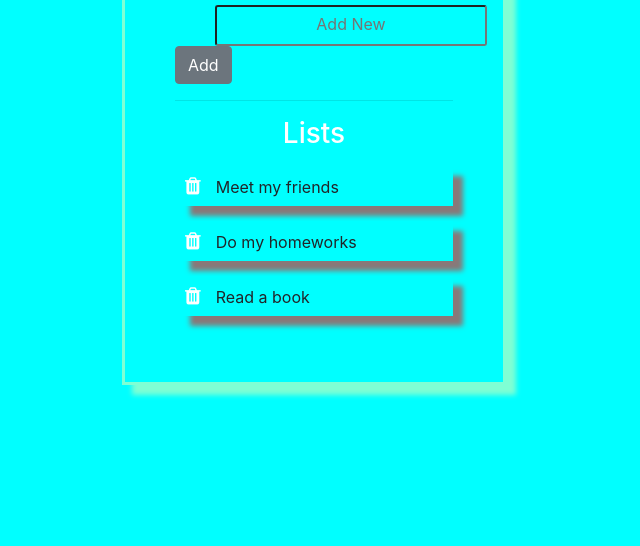
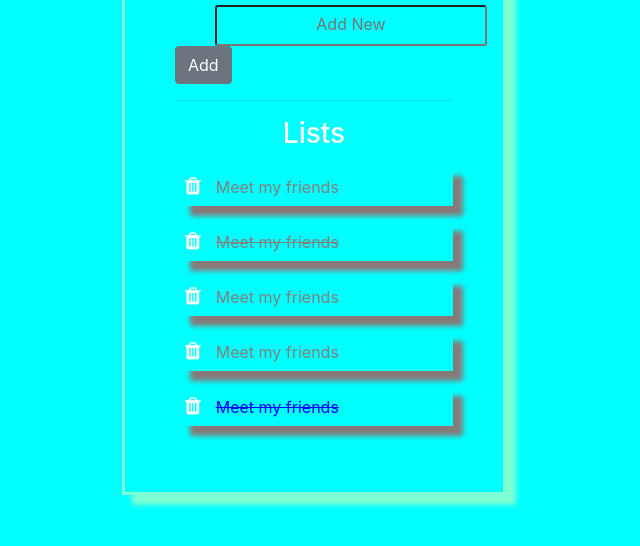
Before and after one commit to Hasmikdavtyan/react_c, a React app: page / in a window 1280 px wide. Shown: the part 224-770 px from the top of the page, without its empty margins (326-966 px from the left). Built offline with nearby package versions, Linux system fonts and the light colour scheme.

Commit message:
to do List

```diff
--- /dev/null
+++ b/src/components/App/App.css
@@ -0,0 +1,25 @@
+main{
+    height: 50%;
+   width: 30%;
+   margin: 0 auto;
+   background-color: aquamarine;
+
+   box-shadow: 10px 10px 5px aquamarine;
+
+
+}
+.AppStyle{
+ border: 3px solid aquamarine;
+ width: 100%;
+ margin: 0 auto;
+ margin-top: 120px;
+ background-color: aqua;
+
+ padding: 50px;
+}
+
+
+.AppStyle h1{
+font-weight: 500;
+margin-left: 40px;
+}
--- /dev/null
+++ b/src/components/App/App.js
@@ -0,0 +1,63 @@
+import React from "react";
+import Filter from "../Filter/Filter";
+import List from "../List/List";
+import './App.css'
+
+const dataArr = [
+    {
+        id:1,
+        title:'To do List',
+        isDone: false ,
+        important: true,
+
+    },
+
+    {
+        id:2,
+        title:'To do List 2',
+        isDone: true,
+        important: true,
+
+    },
+
+    {
+        id:3,
+        title:'grel',
+        isDone: false ,
+        important: true,
+
+    },
+    {
+        id:4,
+        title:'kardal',
+        isDone: false ,
+        important: true,
+
+    },
+
+    {
+        id:5,
+        title:'kardal',
+        isDone: true ,
+        important: false,
+
+    }
+]
+
+
+const App = () => {
+    return (
+        <main>
+              <div className="AppStyle">
+            <h1 className="text-white">ToDo List</h1>
+            <Filter/>
+            <List listData={dataArr}/>
+
+        </div>
+        </main>
+
+
+    );
+};
+
+export default App
--- a/src/components/List/List.js
+++ b/src/components/List/List.js
@@ -1,20 +1,29 @@
 import React from "react";
-import LiItem from "./../../components/ListItem/LiItem1";
-import LiItem2 from "./../../components/ListItem/LiItems2";
-import LiItem3 from "./../../components/ListItem/LiItem3";
+import ListItem from "./../../components/ListItem/ListItem";
 import './../List/List.css'
 
 
 
 
-const List = () =>{
+const List = ({listData}) =>{
+  /*    let x ='';
+    for (const data of listData){
+        console.log(data);      sxal tarberak
+        < LiItem  items={data}/>
+
+    }*/
+
+    const ListitemData = listData.map((d) => {
+        return <ListItem  item={d} key ={d.id}/>
+    }
+
+    )
+
     return (
         <div className="Listblok">
             <h3 className="text-white text-center">Lists</h3>
             <ul>
-                < LiItem />
-                <LiItem2 />
-                <LiItem3 />
+             { ListitemData}
 
             </ul>
         </div>
--- a/src/components/ListItem/LiItem1.js
+++ /dev/null
@@ -1,14 +0,0 @@
-import React from "react";
-import "./ListItem.css";
-
-
-const LiItem = () => {
-    return (
-        <li >
-        <span >
-         <i className="fa fa-trash text-white "></i></span>
-         Meet my friends
-         </li>
-    );
-};
-export  default LiItem;
--- a/src/components/ListItem/LiItem3.js
+++ /dev/null
@@ -1,14 +0,0 @@
-import React from "react";
-import "./ListItem.css";
-
-
-const LiItem3 = () => {
-    return (
-        <li>
-        <span>
-         <i className="fa fa-trash text-white"></i></span>
-         Read a book
-         </li>
-    );
-};
-export  default LiItem3;
--- a/src/components/ListItem/LiItems2.js
+++ /dev/null
@@ -1,14 +0,0 @@
-import React from "react";
-import "./ListItem.css";
-
-
-const LiItem2 = () => {
-    return (
-        <li>
-        <span>
-         <i className="fa fa-trash text-white"></i></span>
-         Do my homeworks
-         </li>
-    );
-};
-export  default LiItem2;
--- /dev/null
+++ b/src/components/ListItem/ListItem.js
@@ -0,0 +1,19 @@
+import React from "react";
+import "./ListItem.css";
+
+
+const ListItem = ({item}) => {
+ const dataStyle = item.important ? 'grey': ' blue';
+ const textDecor = item.isDone ? 'line-through'  : '';
+
+
+
+    return (
+        <li style={{color: dataStyle, 'textDecoration': textDecor, }} >
+        <span >
+         <i className="fa fa-trash text-white "></i></span>
+         Meet my friends
+         </li>
+    );
+};
+export  default ListItem;
--- a/src/index.css
+++ b/src/index.css
@@ -2,29 +2,3 @@
     background-color: aqua;
 
 }
-
-main{
-     height: 50%;
-    width: 30%;
-    margin: 0 auto;
-    background-color: aquamarine;
-
-    box-shadow: 10px 10px 5px aquamarine;
-
-
-}
-.AppStyle{
-  border: 3px solid aquamarine;
-  width: 100%;
-  margin: 0 auto;
-  margin-top: 120px;
-  background-color: aqua;
-
-  padding: 50px;
-}
-
-
-.AppStyle h1{
-font-weight: 500;
-margin-left: 40px;
-}
--- a/src/index.js
+++ b/src/index.js
@@ -1,31 +1,11 @@
 import React from "react";
 import ReactDOM from "react-dom";
-import Filter from "./components/Filter/Filter";
-import List from "./components/List/List";
+import App from "./components/App/App"
 
 import "./index.css";
 
 
 
-
-const App = () => {
-    return (
-        <main>
-
-
-
-        <div className="AppStyle">
-            <h1 className="text-white">ToDo List</h1>
-            <Filter/>
-            <List/>
-
-        </div>
-        </main>
-
-
-    );
-};
-
 ReactDOM.render(
     <App />,
     document.getElementById('root')
```
